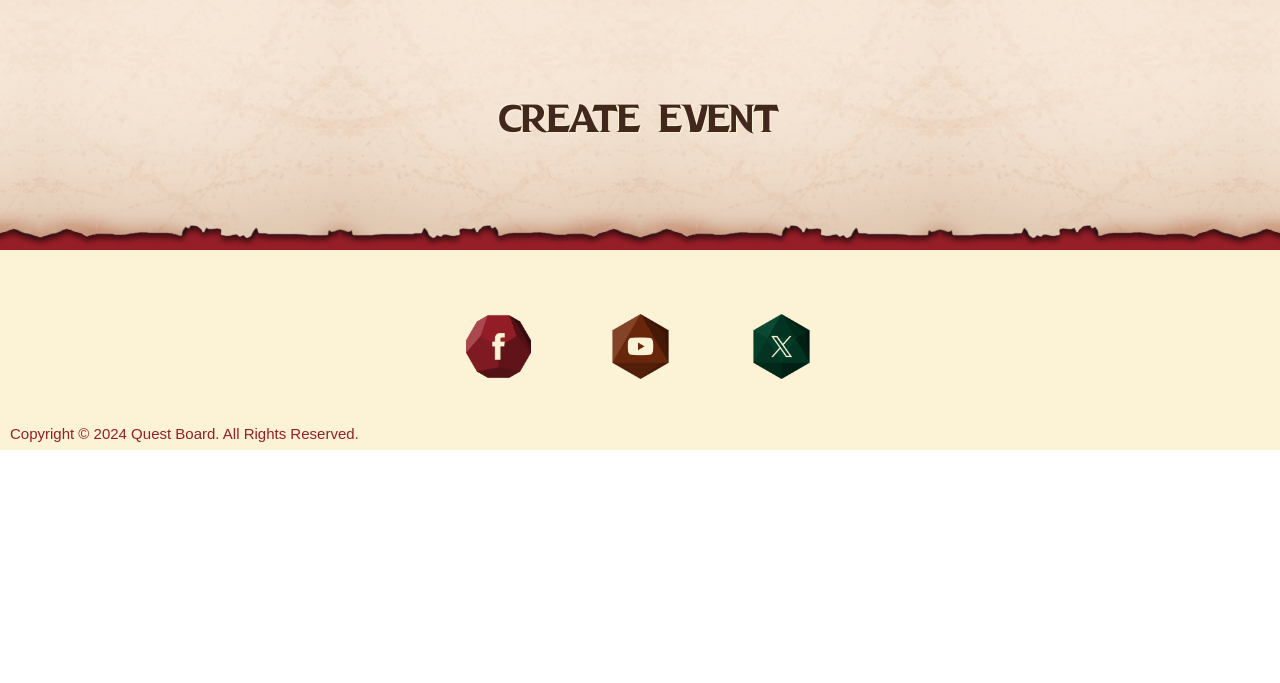
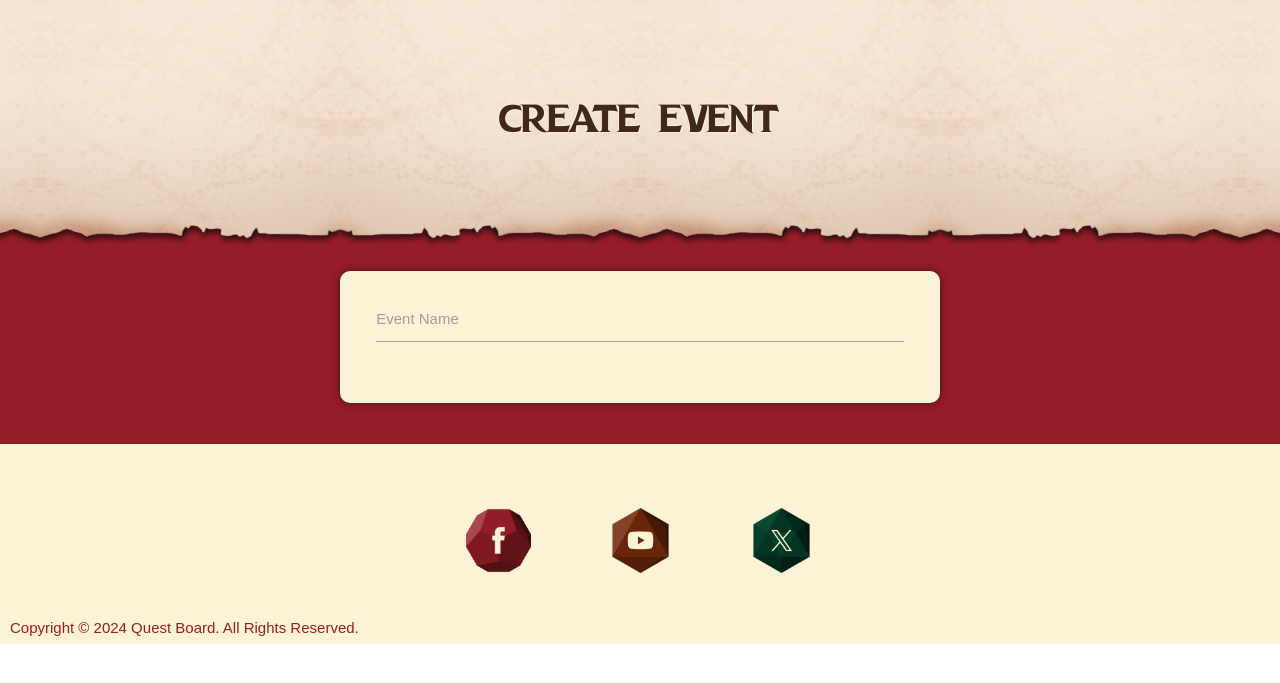
Before and after one commit to AndyWright360/Quest_Board, a Flask app: template quest_board/templates/create-event.html in a window 1280 px wide. Shown: the part 64-747 px from the top of the page. Run offline with Flask 3, Linux system fonts and the light colour scheme; the template is opened without the code that fills it, so the values that code supplies are empty; some libraries are stand-ins or nearby versions; some web fonts are replaced.

Commit message:
docs: add input form to create-event.html

```diff
--- a/quest_board/static/css/style.css
+++ b/quest_board/static/css/style.css
@@ -206,6 +206,23 @@ nav ul a:hover {
     margin-top: 21px;
 }
 
+
+/*---------- Create Event ----------*/
+
+.red-bg {
+    background-color: #961E28;
+    padding: 21px 0;
+}
+
+.form-container {
+    background-color: #FCF3D6;
+    width: 75%;
+    max-width: 600px;
+    border-radius: 10px;
+    padding: 10px 25px 0;
+    box-shadow: 0px 0px 10px rgba(0, 0, 0, 0.5);
+}
+
 /*---------- Footer ----------*/
 
 footer {
--- a/quest_board/templates/create-event.html
+++ b/quest_board/templates/create-event.html
@@ -7,4 +7,22 @@
     </div>
 </section>
 
+<!-- CREATE EVENT FORM -->
+<section>
+    <div class="red-bg">
+        <div class="row form-container">
+            <form class="col s12">
+                <div class="row">
+                    <!-- Event Name Input -->
+                    <div class="input-field col s12">
+                        <input id="event_name" type="text" class="validate" data-length="30">
+                        <label for="event_name">Event Name</label>
+                        <span class="helper-text" data-error="Too many characters"></span>
+                    </div>
+                </div>
+            </form>
+        </div>
+    </div>
+</section>
+
 {% endblock %}
```
